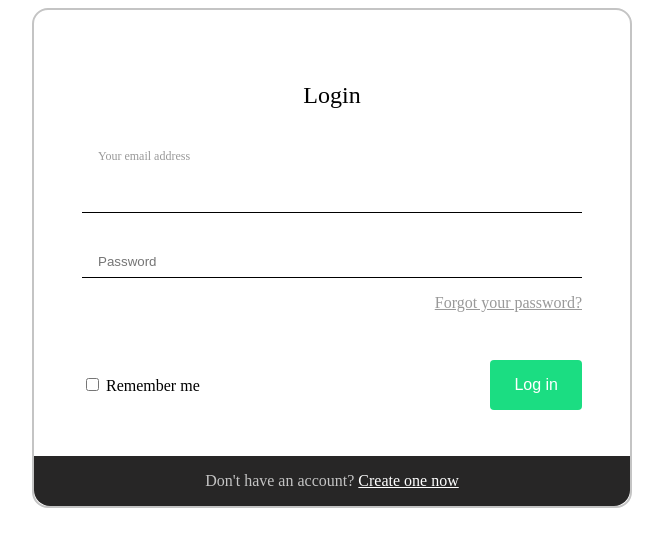
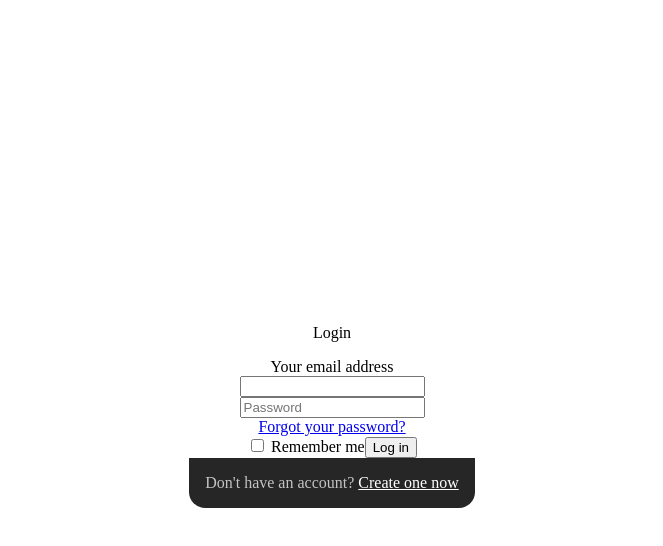
Before and after one commit to J0hnux/my-car-rental, a Next.js app: page /Login in a window 1280 px wide. Shown: the top 546 px of the page, without its empty margins (308-971 px from the left). Built offline with nearby package versions, Linux system fonts and the light colour scheme.

Commit message:
(TO FIX): Login shrunk upon adding flex on login-container

```diff
--- a/src/styles/Login.scss
+++ b/src/styles/Login.scss
@@ -1,14 +1,27 @@
 .login-container {
-    position: relative;
+    display: flex;
+    flex-direction: column;
+    align-items: center;
+    justify-content: center;
+    height: 100vh;
+
+    .login-area,
+    .signup-area {
+        margin: 0;
+    }
+
+    .login-area {
         display: flex;
         flex-direction: column;
         background: #fff;
         max-width: 500px;
         gap: 1rem;
         margin: 0 auto;
-    padding: 3rem;
+        padding: 5rem;
         border: 2px solid #c4c4c4;
-    border-radius: 16px;
+        border-bottom: none;
+        border-top-left-radius: 16px;
+        border-top-right-radius: 16px;
 
         .login_header {
             text-align: center;
@@ -66,15 +79,12 @@
                 color: #fff;
             }
         }
+    }
 
     .signup-area {
         display: flex;
         justify-content: center;
         align-items: center;
-        position: absolute;
-        bottom: 0;
-        left: 0;
-        right: 0;
         background: #272626;
         padding: 1rem;
         border-bottom-left-radius: 16px;
@@ -92,51 +102,5 @@
             }
         }
     }
+
 }
-
-
-
-
-// @media (min-width: 320px) {
-//     .login-container {
-//         max-width: 320px;
-
-
-//     }
-// }
-
-// @media (min-width: 475px) {
-//     .login-container {
-//         max-width: 475px;
-//     }
-// }
-
-// @media (min-width: 640px) {
-//     .login-container {
-//         max-width: 640px;
-//     }
-// }
-
-// @media (min-width: 768px) {
-//     .login-container {
-//         max-width: 768px;
-//     }
-// }
-
-// @media (min-width: 1024px) {
-//     .login-container {
-//         max-width: 1024px;
-//     }
-// }
-
-// @media (min-width: 1280px) {
-//     .login-container {
-//         max-width: 1280px;
-//     }
-// }
-
-// @media (min-width: 1536px) {
-//     .login-container {
-//         max-width: 1536px;
-//     }
-// }
```
Lines whose indentation alone changed are shown as unchanged.
